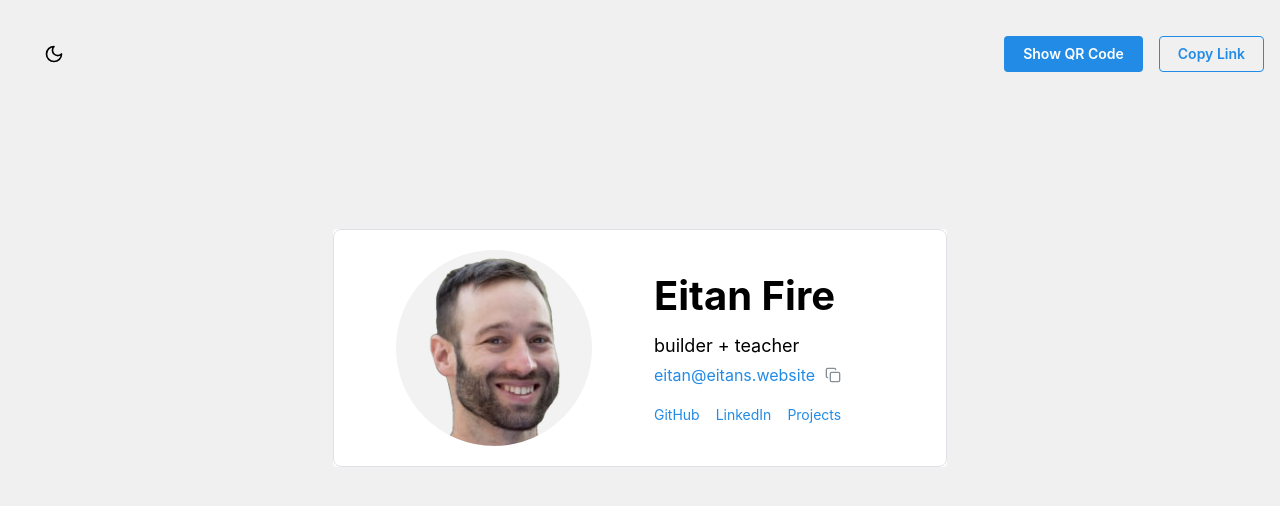
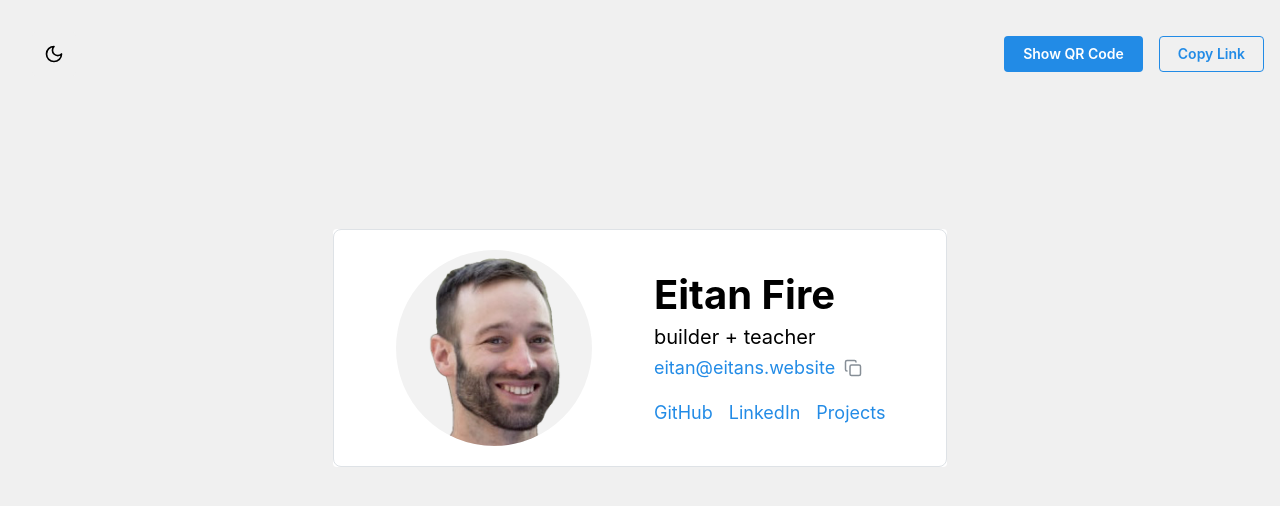
Before and after one commit to eitanfire/landing-page, a React (Vite) app: page / in a window 1280 px wide. Shown: the top 506 px of the page. Built offline with nearby package versions, Linux system fonts and the light colour scheme.

Commit message:
update styles

```diff
--- a/package.json
+++ b/package.json
@@ -6,13 +6,15 @@
   "scripts": {
     "dev": "vite",
     "build": "vite build",
-    "preview": "vite preview"
+    "preview": "vite preview",
+    "deploy": "firebase deploy"
   },
   "dependencies": {
     "@mantine/core": "^7.5.1",
     "@mantine/hooks": "^7.5.1",
     "@mantine/notifications": "^7.16.3",
     "@tabler/icons-react": "^3.30.0",
+    "firebase": "^11.3.1",
     "lucide-react": "^0.474.0",
     "react": "^18.2.0",
     "react-dom": "^18.2.0",
--- a/src/components/EmailContact.tsx
+++ b/src/components/EmailContact.tsx
@@ -10,16 +10,7 @@ const EmailContact = ({
 }: EmailContactProps) => {
   return (
     <Group gap={4} align="center">
-      <Anchor
-        href={`mailto:${email}`}
-        style={(theme) => ({
-          color: theme.colors.blue[6],
-          textDecoration: "none",
-          "&:hover": {
-            textDecoration: "underline",
-          },
-        })}
-      >
+      <Anchor href={`mailto:${email}`} underline="hover" size="lg">
         {email}
       </Anchor>
       <CopyButton value={email} timeout={2000}>
@@ -30,7 +21,7 @@ const EmailContact = ({
               variant="subtle"
               onClick={copy}
             >
-              <Copy size={16} />
+              <Copy size={18} />
             </ActionIcon>
           </Tooltip>
         )}
--- a/src/components/Welcome/LandingPage.tsx
+++ b/src/components/Welcome/LandingPage.tsx
@@ -88,18 +88,18 @@ export function LandingPage() {
                       <Title
                         ta={{ base: "center", sm: "left" }}
                         size="2.5rem"
-                        mb="xs"
                         style={{
                           color: colorScheme === "dark" ? "pink" : "black",
                         }}
                       >
                         Eitan Fire
                       </Title>
-                      <Text size="lg" ta={{ base: "center", sm: "left" }}>
+                      <Text size="xl" ta={{ base: "center", sm: "left" }}>
                         builder + teacher
                       </Text>
                       <div
                         style={{
+
                           display: "flex",
                           justifyContent: isLargeScreen
                             ? "flex-start"
@@ -138,7 +138,7 @@ export function LandingPage() {
                             href={link.href}
                             target="_blank"
                             underline="hover"
-                            size="sm"
+                            size="lg"
                           >
                             {link.label}
                           </Anchor>
```
Also changed, not shown: 6 other files (tests, documents, lock files or other folders).
